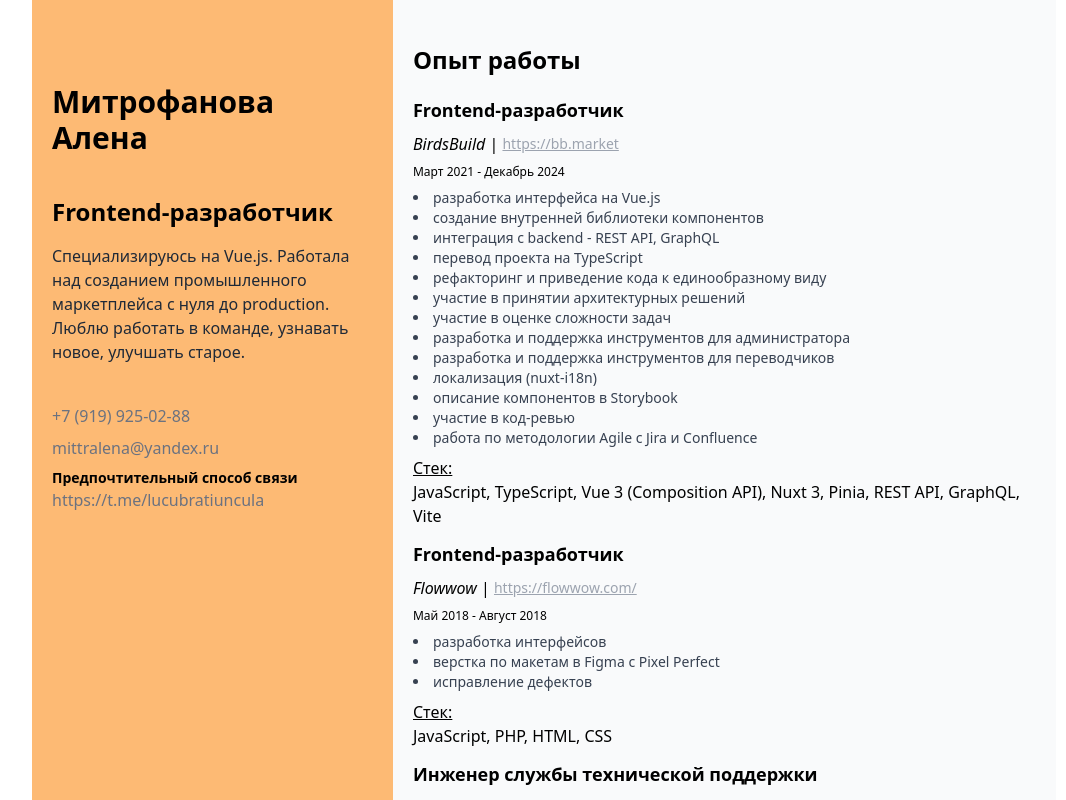
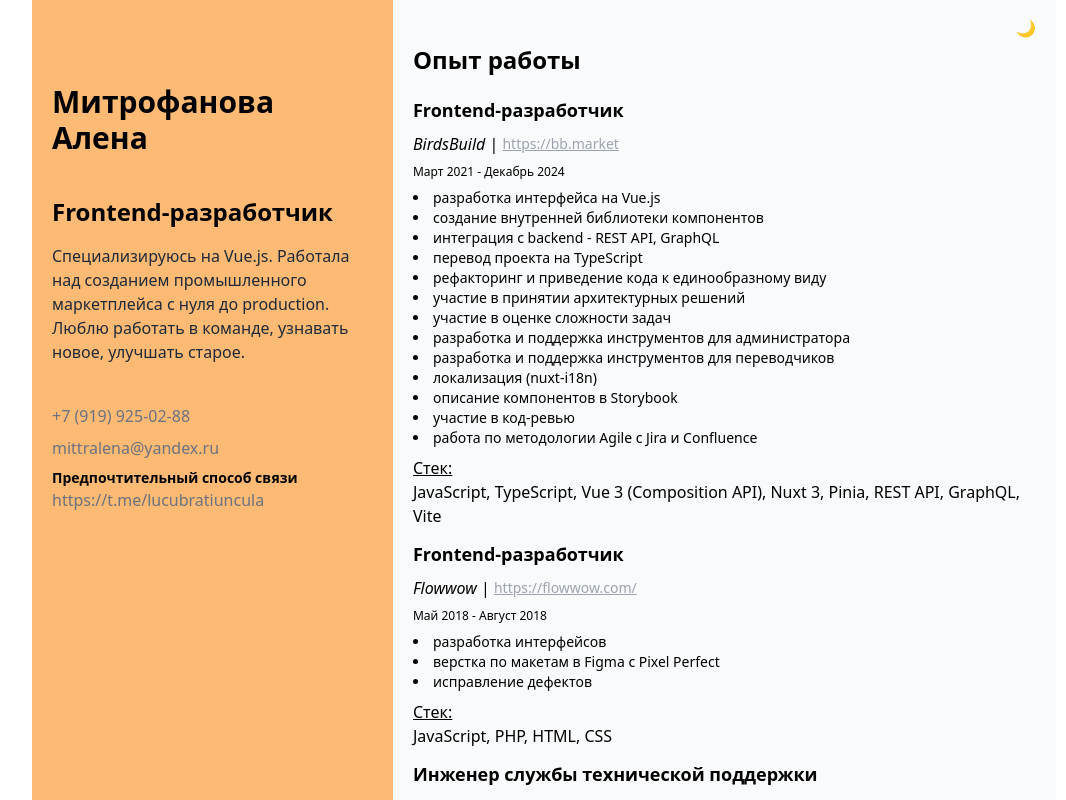
Before and after one commit to amitrofanova/resume, a Vue app: page / in a window 1280 px wide. Shown: the top 800 px of the page, without its empty margins (96-1162 px from the left). Built offline with nearby package versions, Linux system fonts and the light colour scheme.

Commit message:
add themes

```diff
--- a/components.d.ts
+++ b/components.d.ts
@@ -9,5 +9,6 @@ export {}
 declare module 'vue' {
   export interface GlobalComponents {
     BaseHeader: typeof import('./src/components/ui/BaseHeader.vue')['default']
+    ThemeToggle: typeof import('./src/components/ui/ThemeToggle.vue')['default']
   }
 }
--- a/src/App.vue
+++ b/src/App.vue
@@ -5,6 +5,7 @@ import ExperienceBlock from './components/ExperienceBlock.vue';
 import EducationBlock from './components/EducationBlock.vue';
 import SkillsBlock from './components/SkillsBlock.vue';
 import ContributionBlock from './components/ContributionBlock.vue';
+import ThemeToggle from './components/ui/ThemeToggle.vue';
 import { useFetch } from './composables/useFetch.ts';
 
 const baseUrl = import.meta.env.BASE_URL;
@@ -15,7 +16,10 @@ const { data, error, loading } = useFetch(`${baseUrl}data.json`);
 <template>
   <main>
     <div v-if="data">
-      <div class="container max-w-5xl h-vh md:flex">
+      <div class="container relative max-w-5xl h-vh md:flex">
+        <header class="absolute left-0 right-0 h-10 flex justify-end items-end pr-5">
+          <ThemeToggle />
+        </header>
         <section class="md:w-1/2 flex flex-col gap-10 p-5 bg-orange-300">
           <DescriptionBlock>
             <template #name>
@@ -30,7 +34,7 @@ const { data, error, loading } = useFetch(`${baseUrl}data.json`);
           </DescriptionBlock>
           <ContactsBlock :contacts="data.contacts" />
         </section>
-        <section class="grow p-5 pb-20 bg-gray-50">
+        <section class="grow p-5 pb-20 bg-gray-50 dark:bg-gray-600 dark:text-white">
           <ExperienceBlock :items="data.experience" />
           <EducationBlock :data="data.education" />
           <SkillsBlock :data="data.skills" />
--- a/src/components/ExperienceBlock.vue
+++ b/src/components/ExperienceBlock.vue
@@ -23,7 +23,7 @@ const getStaskString = (stackArray: string[]) => stackArray.join(', ');
     </div>
     <p class="text-xs">{{ item.beginDate }} - {{ item.endDate }}</p>
     <ul class="list-disc list-inside">
-      <li v-for="task in item.tasks" :key="task" class="text-sm text-gray-700">{{ task }}</li>
+      <li v-for="task in item.tasks" :key="task" class="text-sm">{{ task }}</li>
     </ul>
     <div v-if="item.stack?.length">
       <h4 class="text-md underline">Стек:</h4>
--- /dev/null
+++ b/src/components/ui/ThemeToggle.vue
@@ -0,0 +1,12 @@
+<script setup lang="ts">
+import { useTheme } from '../../composables/useTheme';
+
+const { theme, toggleTheme } = useTheme();
+</script>
+
+<template>
+  <button @click="toggleTheme">
+    <span v-if="theme === 'light'">🌙</span>
+    <span v-else>☀️</span>
+  </button>
+</template>
--- /dev/null
+++ b/src/composables/useTheme.ts
@@ -0,0 +1,18 @@
+import { ref, watchEffect } from 'vue';
+
+export function useTheme() {
+  const theme = ref<'light' | 'dark'>(
+    (localStorage.getItem('theme') as 'light' | 'dark') || 'light',
+  );
+
+  watchEffect(() => {
+    document.documentElement.classList.toggle('dark', theme.value === 'dark');
+    localStorage.setItem('theme', theme.value);
+  });
+
+  const toggleTheme = () => {
+    theme.value = theme.value === 'light' ? 'dark' : 'light';
+  };
+
+  return { theme, toggleTheme };
+}
--- a/tailwind.config.js
+++ b/tailwind.config.js
@@ -1,5 +1,6 @@
 /** @type {import('tailwindcss').Config} */
 export default {
+  darkMode: 'class',
   content: ['./src/**/*.{vue,js,ts}'],
   theme: {
     extend: {},
```
